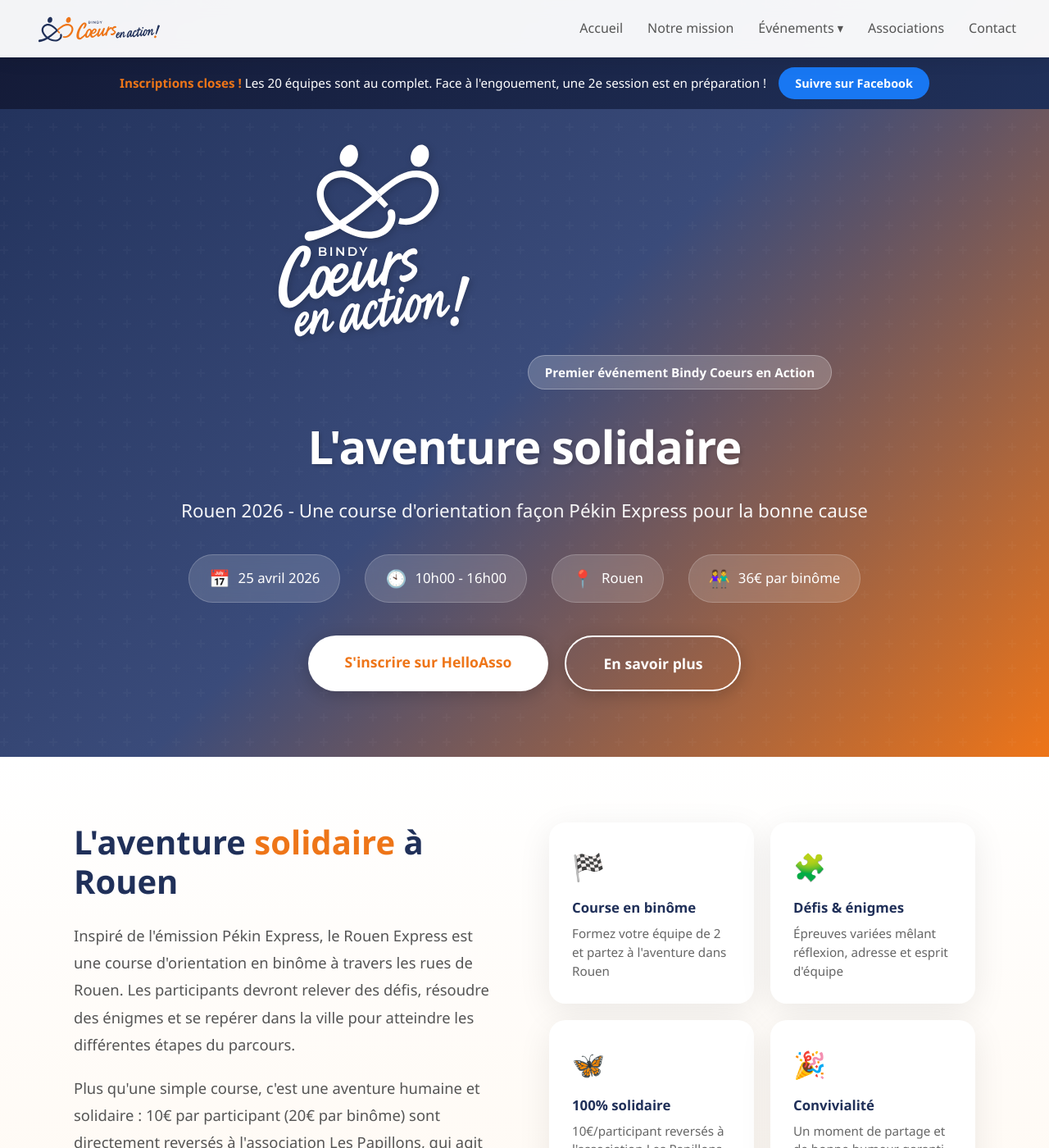
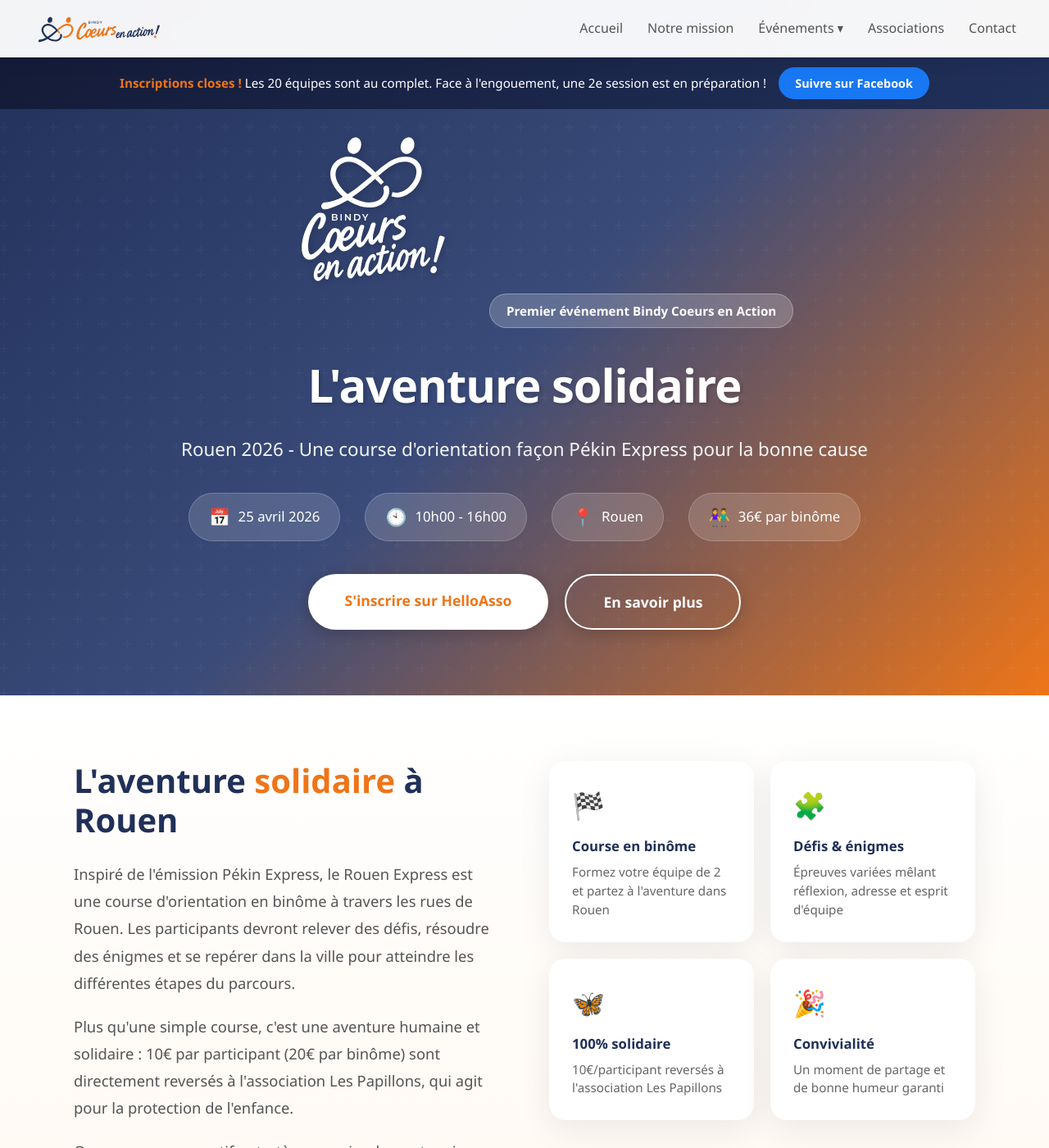
Before and after one commit to Lotto/bindycoeursenaction.fr, a Jekyll site: the page built from aventure-solidaire-rouen-2026.html, in a window 1280 px wide and 1400 px high. Shown: the whole window at 82% size. Built offline with Jekyll 4.4.1, drawn with Linux system fonts in a browser that asks for light colours.

Commit message:
Hero événement : logo à 225px/165px (taille intermédiaire)
Generated with [Claude Code](https://claude.ai/code)
via [Happy](https://happy.engineering)

Co-Authored-By: Claude <noreply@anthropic.com>
Co-Authored-By: Happy <yesreply@happy.engineering>

```diff
--- a/aventure-solidaire-rouen-2026.html
+++ b/aventure-solidaire-rouen-2026.html
@@ -129,7 +129,7 @@ permalink: /aventure-solidaire-rouen-2026
   }
 
   .event-hero-logo {
-    height: 300px;
+    height: 225px;
     width: auto;
     margin-bottom: 20px;
     filter: drop-shadow(2px 2px 4px rgba(0,0,0,0.2));
@@ -637,7 +637,7 @@ permalink: /aventure-solidaire-rouen-2026
     }
 
     .event-hero-logo {
-      height: 220px;
+      height: 165px;
     }
 
     .event-hero .event-tagline {
```
